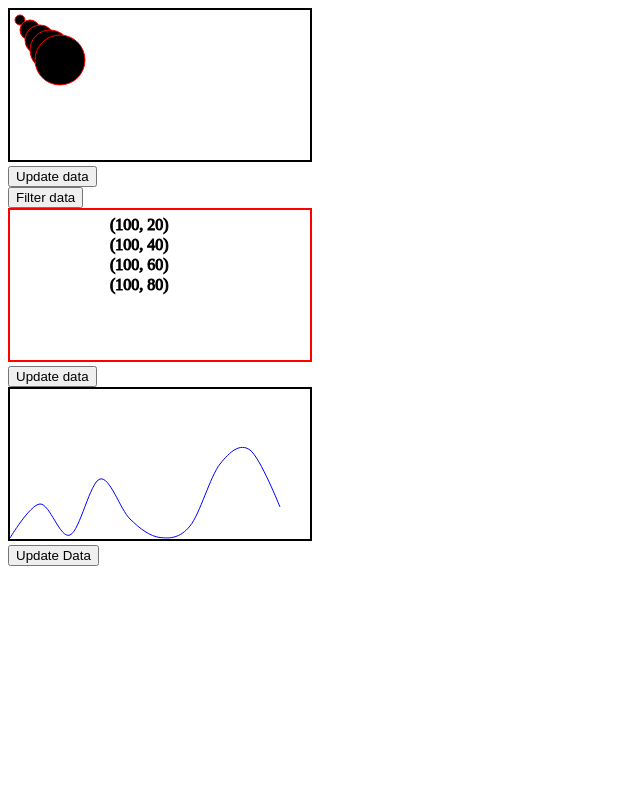
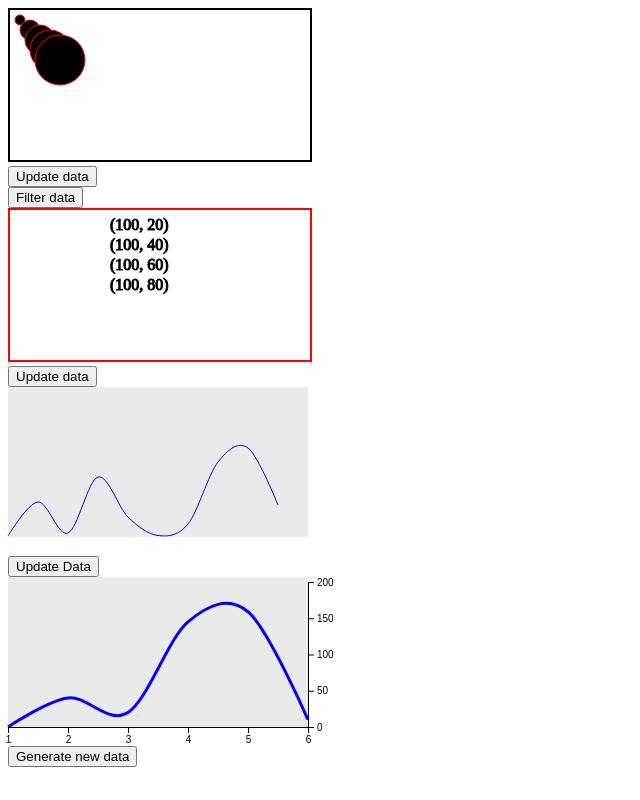
Before and after one commit to nicolasmatthewlee/d3-gallery, a React (Create React App) app: page / in a window 1280 px wide. Shown: the whole page, without its empty margins (0-640 px from the left). Built offline with nearby package versions, Linux system fonts and the light colour scheme.

Commit message:
created visualization with scaled data and x,y axes positioned, located, and formatted

```diff
--- a/src/App.js
+++ b/src/App.js
@@ -2,6 +2,7 @@ import { CircleChart } from "./components/circle-chart";
 import { Diagram2 } from "./components/diagram-2";
 import { CitiesChart } from "./components/cities-chart";
 import { LineChart } from "./components/line-chart";
+import { AxesScalesChart } from "./components/axes-scales-chart";
 
 function App() {
   return (
@@ -10,6 +11,7 @@ function App() {
       <Diagram2 />
       <CitiesChart />
       <LineChart />
+      <AxesScalesChart />
     </div>
   );
 }
--- /dev/null
+++ b/src/components/axes-scales-chart.js
@@ -0,0 +1,79 @@
+import { useRef, useState, useEffect } from "react";
+import {
+  select,
+  line,
+  curveCardinal,
+  scaleLinear,
+  axisBottom,
+  axisRight,
+  ticks,
+} from "d3";
+
+export const AxesScalesChart = () => {
+  const [data, setData] = useState([0, 40, 20, 145, 159, 10]);
+
+  const svgRef = useRef();
+
+  useEffect(() => {
+    const svg = select(svgRef.current);
+
+    // axisBottom's argument is a scale function that transforms an
+    // input value into somethings
+
+    // scaleLinear will linearly transform values
+    // can be used to fit data to a specific size graph
+    // scaleLinear takes in domain and range (min,max)
+    const xScale = scaleLinear()
+      .domain([0, data.length - 1])
+      .range([0, 300]);
+    // use 300 because that is the size of the svg - want to scale
+    // the x-axis to have even spaces between values
+
+    const marginTop = -5;
+
+    // use range as [150,0] instead of [0,150] so the lower left
+    // corner of the svg is set to 0
+    const yScale = scaleLinear()
+      .domain([0, 200])
+      .range([150, 0 - marginTop]);
+
+    // axisBottom() puts the ticks on the bottom (relative), not the
+    //  whole x-axis on the bottom
+    // ticks() sets the number of ticks
+    const xAxis = axisBottom(xScale)
+      .ticks(data.length)
+      .tickFormat((i) => i + 1);
+    svg.select(".x-axis").style("transform", "translateY(150px)").call(xAxis);
+
+    const yAxis = axisRight(yScale).ticks(5);
+    svg.select(".y-axis").style("transform", "translateX(300px)").call(yAxis);
+
+    const myLine = line()
+      .x((_, index) => xScale(index))
+      .y((value) => yScale(value))
+      .curve(curveCardinal);
+
+    svg
+      .selectAll(".line")
+      .data([data])
+      .join("path")
+      .attr("d", myLine)
+      .attr("class", "line")
+      .attr("stroke", "blue")
+      .attr("stroke-width", "3px")
+      .attr("fill", "none");
+  }, [data]);
+
+  return (
+    <div>
+      <svg className="chart" ref={svgRef}>
+        <g className="x-axis" />
+        <g className="y-axis" />
+      </svg>
+      <br />
+      <button onClick={() => setData(data.map((data) => Math.random() * 200))}>
+        Generate new data
+      </button>
+    </div>
+  );
+};
--- a/src/components/styles/chart.css
+++ b/src/components/styles/chart.css
@@ -1,3 +1,5 @@
 .chart {
-    border: 2px solid black;
+    overflow: visible;
+    margin-bottom: 15px;
+    background-color: rgb(234, 234, 234);
 }
```
